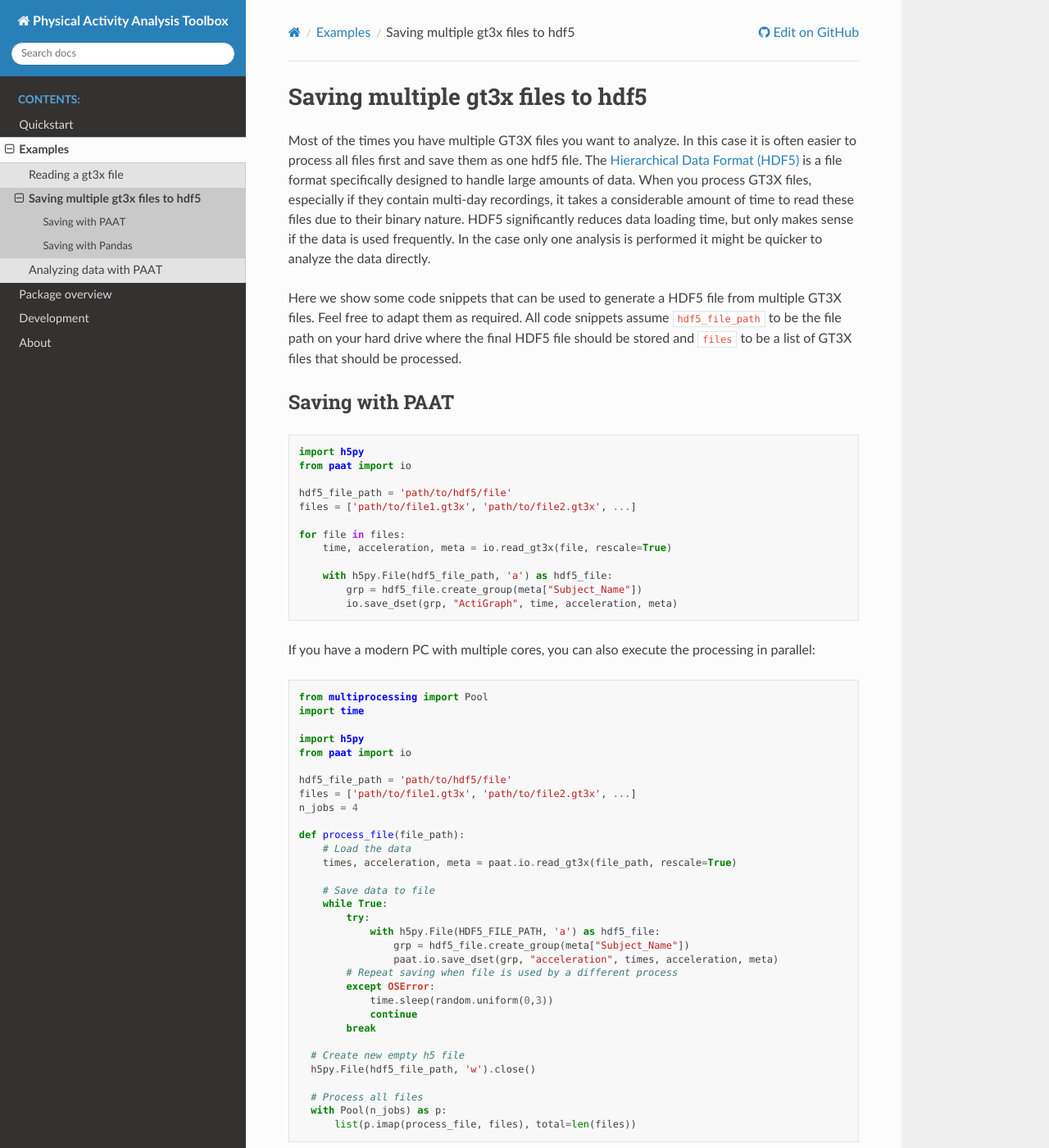
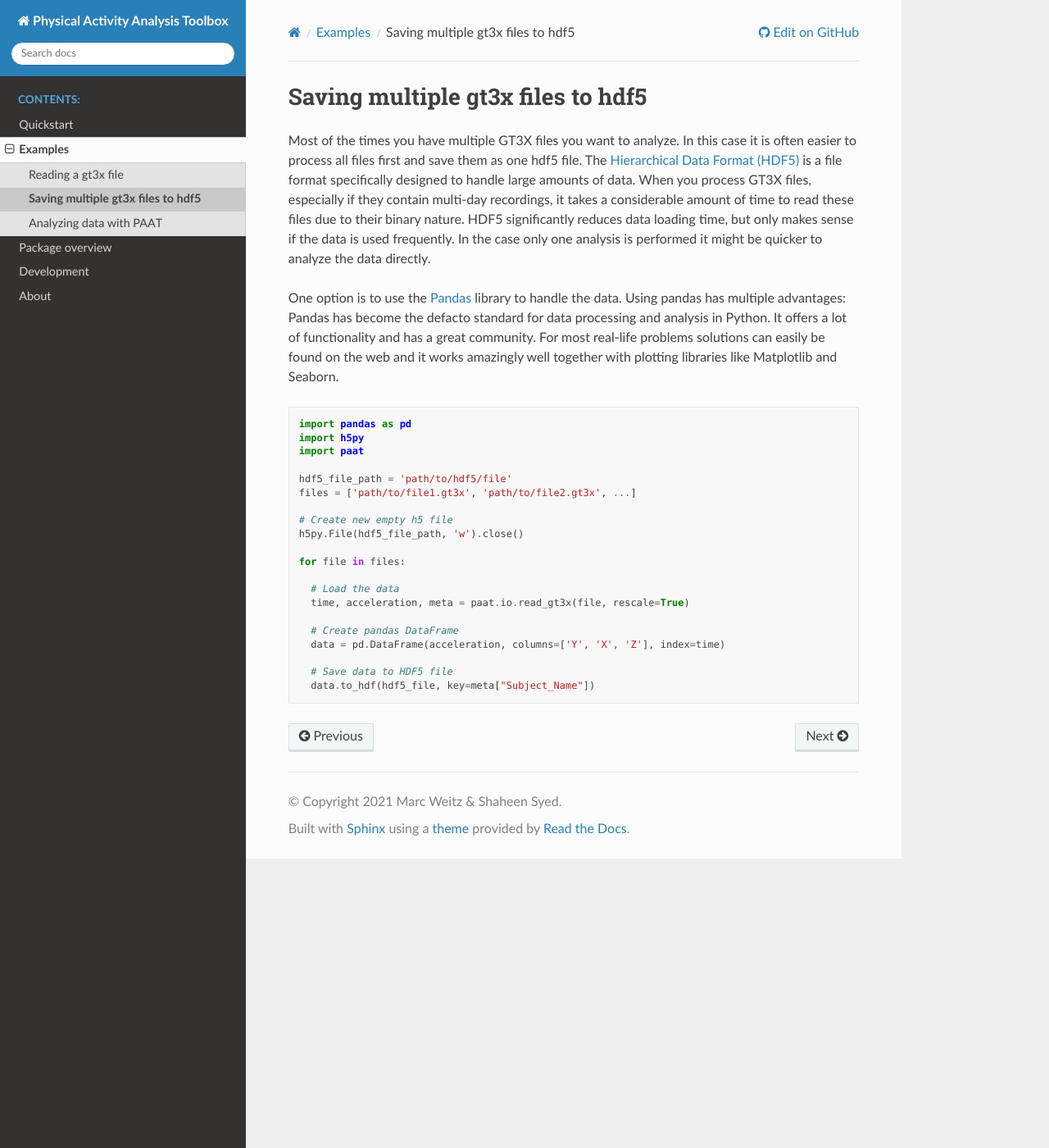
Before and after one commit to Trybnetic/paat, a Sphinx documentation site: the page built from doc/source/save_to_hdf5.rst, in a window 1280 px wide and 1400 px high. Shown: the whole window at 82% size. Built offline with Sphinx 7.4.7 and the Read the Docs theme 2.0.0, drawn with Linux system fonts in a browser that asks for light colours; some of the changed text lies outside the part shown.

```diff
--- a/doc/source/quickstart.rst
+++ b/doc/source/quickstart.rst
@@ -4,12 +4,11 @@ Quickstart
 Installation
 ------------
 
-First, you need to install *paat*. The easiest way to do this is using
-`pip <https://pip.pypa.io/en/stable/>`_:
+At the moment, the easiest way to install *paat* directly from GitHub by running:
 
 .. code:: bash
 
-    pip install --user paat
+    pip install git+https://github.com/Trybnetic/paat.git
 
 
 Usage
--- a/doc/source/save_to_hdf5.rst
+++ b/doc/source/save_to_hdf5.rst
@@ -11,82 +11,12 @@ significantly reduces data loading time, but only makes sense if the data is use
 frequently. In the case only one analysis is performed it might be quicker to
 analyze the data directly.
 
-Here we show some code snippets that can be used to generate a HDF5 file from
-multiple GT3X files. Feel free to adapt them as required. All code snippets
-assume ``hdf5_file_path`` to be the file path on your hard drive where the final
-HDF5 file should be stored and ``files`` to be a list of GT3X files that should
-be processed.
-
-Saving with PAAT
-----------------
-
-.. code-block:: python
-
-    import h5py
-    from paat import io
-
-    hdf5_file_path = 'path/to/hdf5/file'
-    files = ['path/to/file1.gt3x', 'path/to/file2.gt3x', ...]
-
-    for file in files:
-        time, acceleration, meta = io.read_gt3x(file, rescale=True)
-
-        with h5py.File(hdf5_file_path, 'a') as hdf5_file:
-            grp = hdf5_file.create_group(meta["Subject_Name"])
-            io.save_dset(grp, "ActiGraph", time, acceleration, meta)
-
-
-If you have a modern PC with multiple cores, you can also execute the processing
-in parallel:
-
-.. code-block:: python
-
-    from multiprocessing import Pool
-    import time
-
-    import h5py
-    from paat import io
-
-    hdf5_file_path = 'path/to/hdf5/file'
-    files = ['path/to/file1.gt3x', 'path/to/file2.gt3x', ...]
-    n_jobs = 4
-
-    def process_file(file_path):
-        # Load the data
-        times, acceleration, meta = paat.io.read_gt3x(file_path, rescale=True)
-
-        # Save data to file
-        while True:
-            try:
-                with h5py.File(HDF5_FILE_PATH, 'a') as hdf5_file:
-                    grp = hdf5_file.create_group(meta["Subject_Name"])
-                    paat.io.save_dset(grp, "acceleration", times, acceleration, meta)
-            # Repeat saving when file is used by a different process
-            except OSError:
-                time.sleep(random.uniform(0,3))
-                continue
-            break
-
-      # Create new empty h5 file
-      h5py.File(hdf5_file_path, 'w').close()
-
-      # Process all files
-      with Pool(n_jobs) as p:
-          list(p.imap(process_file, files), total=len(files))
-
-
-
-Saving with Pandas
-------------------
-
-Another option is to use the `Pandas <https://pandas.pydata.org/>`_ library to
+One option is to use the `Pandas <https://pandas.pydata.org/>`_ library to
 handle the data. Using pandas has multiple advantages: Pandas has become the
 defacto standard for data processing and analysis in Python. It offers a lot of
 functionality and has a great community. For most real-life problems solutions
 can easily be found on the web and it works amazingly well together with plotting
-libraries like Matplotlib and Seaborn. However, a huge disadvantage of using the
-pandas functionality is that it requires more disk space than using the PAAT
-functions.
+libraries like Matplotlib and Seaborn.
 
 .. code-block:: python
 
```
Also changed, not shown: README.rst (+2 -7 lines), doc/source/development.rst (+4 -16 lines), doc/source/paat.rst (+7 -0 lines).
